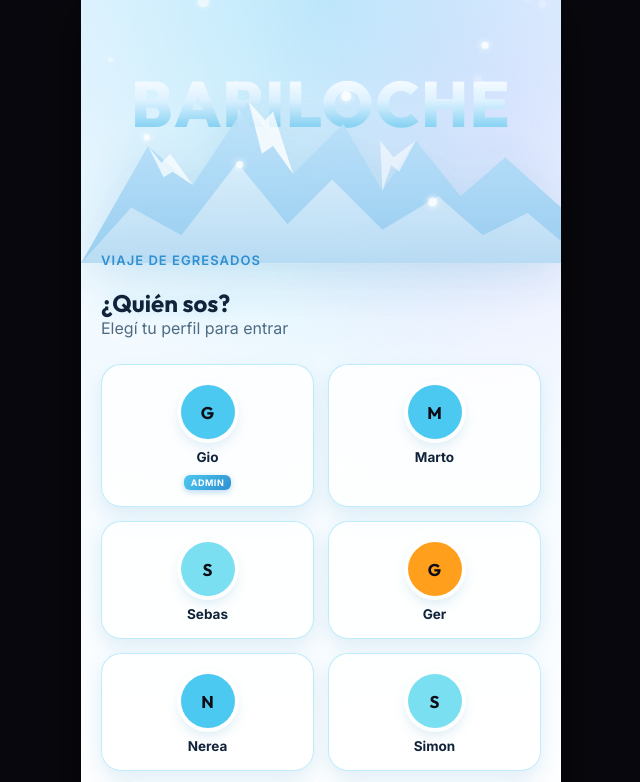
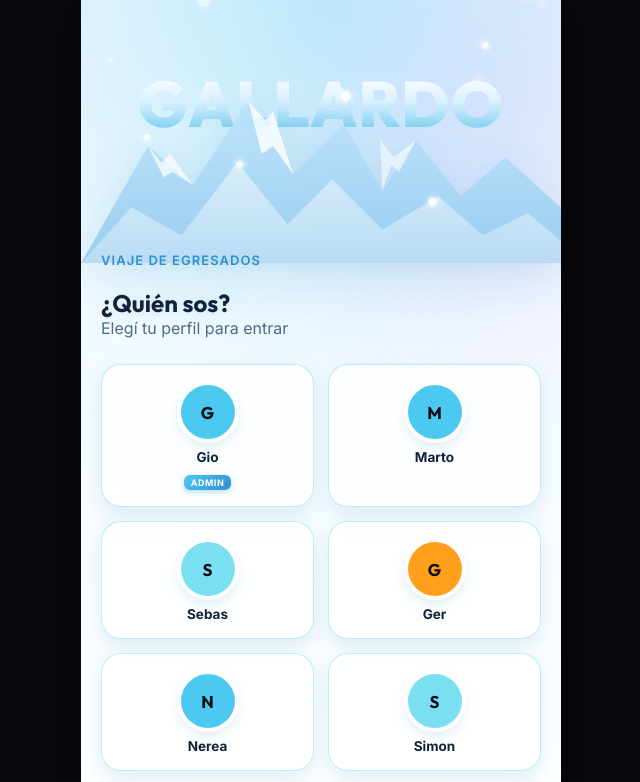
Before and after one commit to giovannilavolpe23/brc, a plain HTML site: page index.html in a window 1280 px wide. Shown: the top 782 px of the page, without its empty margins (319-959 px from the left). Drawn offline with Linux system fonts and the light colour scheme.

Commit message:
test gallardo

```diff
--- a/index.html
+++ b/index.html
@@ -42,7 +42,7 @@
   <section id="screen-select" class="screen login-screen">
     <div class="login-bg" aria-hidden="true">
       <div class="login-glow"></div>
-      <p class="login-title-bg" aria-hidden="true">BARILOCHE</p>
+      <p class="login-title-bg" aria-hidden="true">GALLARDO</p>
       <svg class="login-mountains" viewBox="0 0 430 200" preserveAspectRatio="none">
         <path d="M0,200 L60,95 L100,130 L150,55 L190,120 L235,75 L270,135 L300,90 L340,140 L380,105 L430,150 L430,200 Z" fill="url(#lmgrad1)"/>
         <path d="M0,200 L45,150 L90,175 L140,110 L185,165 L225,125 L270,170 L320,140 L360,175 L400,155 L430,180 L430,200 Z" fill="url(#lmgrad2)"/>
```
